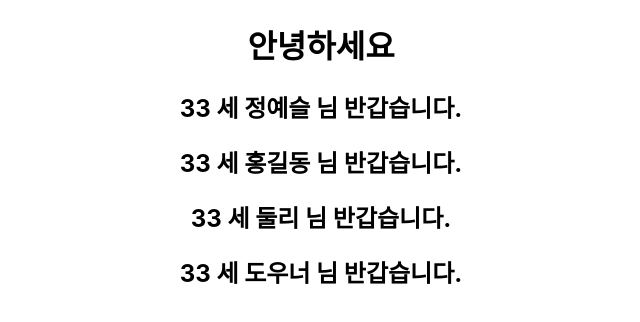
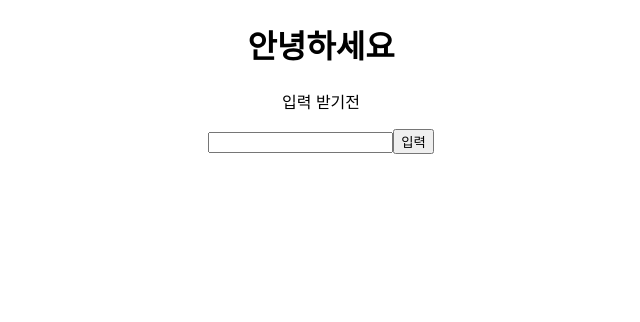
Before and after one commit to yeseul321/fintechLec, a React (Create React App) app in the folder fintech/: page / in a window 1280 px wide. Shown: the top 322 px of the page, without its empty margins (319-959 px from the left). Built offline with nearby package versions, Linux system fonts and the light colour scheme.

Commit message:
state 관련 코드 넣기 전

```diff
--- a/fintech/src/App.js
+++ b/fintech/src/App.js
@@ -1,6 +1,7 @@
 import logo from "./logo.svg";
 import "./App.css";
 import Welcome from "./components/Welcome";
+import InputExample from "./components/InputExample";
 
 
 
@@ -8,10 +9,7 @@ function App() {
   return (
     <div className="App">
       <h1>안녕하세요</h1>
-      <Welcome username={"정예슬"} age={33}></Welcome>
-      <Welcome username={"홍길동"} age={33}></Welcome>
-      <Welcome username={"둘리"} age={33}></Welcome>
-      <Welcome username={"도우너"} age={33}></Welcome>
+      <InputExample></InputExample>
     </div>
   );
 }
--- /dev/null
+++ b/fintech/src/components/InputExample.js
@@ -0,0 +1,26 @@
+import React, { useState } from "react";
+
+const InputExample = () => {
+  let userInput = "입력 받기전";
+  const [userInputWithState, setUserInputWithState] = useState("입력 받기전");
+
+  const handleChangeInput = (event) => {
+    const { value } = event.target;
+    console.log(value);
+    setUserInputWithState(value);
+  };
+
+  const handleClickButton = () => {
+    console.log("button click");
+  };
+
+  return (
+    <div>
+      <p>{userInputWithState}</p>
+      <input onChange={handleChangeInput}></input>
+      <button onClick={handleClickButton}>입력</button>
+    </div>
+  );
+};
+
+export default InputExample;
```
Also changed, not shown: fintech/src/components/StateExample.js (added, +9 -0 lines).
